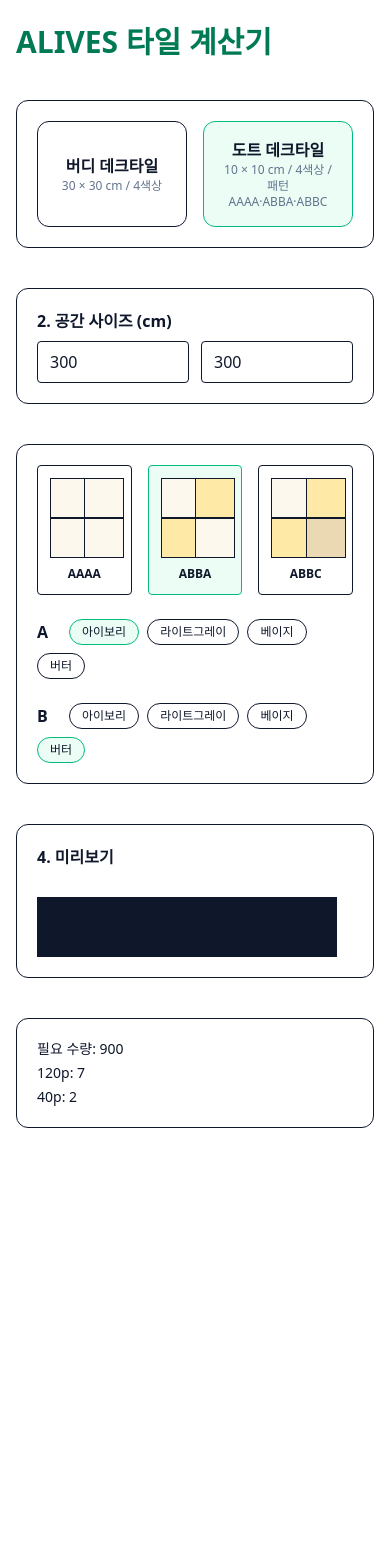
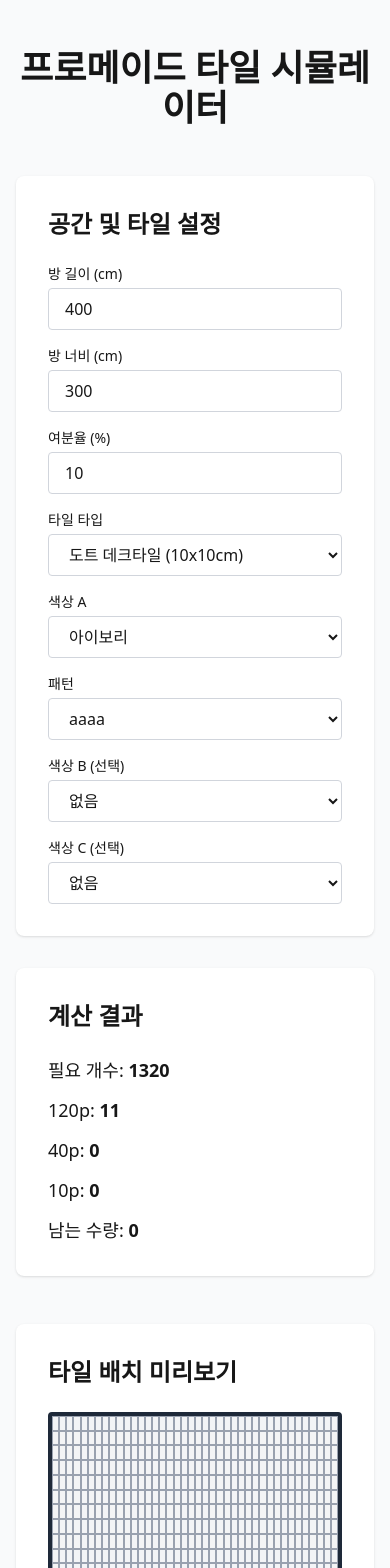
Before and after one commit to kimtwoo95-png/deck-tile-simulator-FINAL, a Next.js app: page / in a window 390 px wide. Shown: the top 1568 px of the page. Before the commit the page ends 1152 px from the top, so only its background shows below. Built offline with nearby package versions, Linux system fonts and the light colour scheme.

Commit message:
타일 시뮬레이터 업데이트: 버디/도트 타일 지원 + 패턴 기능 추가

```diff
--- a/app/page.tsx
+++ b/app/page.tsx
@@ -1,303 +1,252 @@
-"use client";
+'use client';
 
-import { useState } from "react";
+import { useState } from 'react';
 
-/* =========================================================
-   타입
-========================================================= */
-type ProductType = "buddy" | "dot";
-type BuddyColor = "ivory" | "lightgray" | "beige" | "butter";
-type DotColorKey = "ivory" | "lightgray" | "beige" | "butter";
-type DotPattern = "AAAA" | "ABBA" | "ABBC";
+export default function Page() {
+  const [roomLength, setRoomLength] = useState('400'); // 방 길이 (cm)
+  const [roomWidth, setRoomWidth] = useState('300');   // 방 너비 (cm)
+  const [wastePercent, setWastePercent] = useState('10'); // 여분율 (%)
+  const [tileType, setTileType] = useState('dot'); // 'dot' or 'buddy'
 
-/* =========================================================
-   색상 옵션
-========================================================= */
-const buddyColorOptions: {
-  key: BuddyColor;
-  label: string;
-  color: string;
-}[] = [
-  { key: "ivory", label: "아이보리", color: "#FDF8EE" },
-  { key: "lightgray", label: "라이트그레이", color: "#D4D4D8" },
-  { key: "beige", label: "베이지", color: "#EBD9B4" },
-  { key: "butter", label: "버터", color: "#FFE9A7" },
-];
+  // 색상 옵션
+  const colors = ['아이보리', '라이트 그레이', '베이지', '버터'];
+  const [colorA, setColorA] = useState(colors[0]);
+  const [colorB, setColorB] = useState('');
+  const [colorC, setColorC] = useState('');
 
-const dotColorOptions: {
-  key: DotColorKey;
-  label: string;
-  color: string;
-}[] = [
-  { key: "ivory", label: "아이보리", color: "#FDF8EE" },
-  { key: "lightgray", label: "라이트그레이", color: "#D4D4D8" },
-  { key: "beige", label: "베이지", color: "#EBD9B4" },
-  { key: "butter", label: "버터", color: "#FFE9A7" },
-];
+  // 패턴 (dot만)
+  const patterns = ['aaaa', 'abba', 'abbc'];
+  const [pattern, setPattern] = useState(patterns[0]);
 
-/* =========================================================
-   도트 패턴 (2×2)
-========================================================= */
-const dotPatternCells: Record<DotPattern, ("A" | "B" | "C")[]> = {
-  AAAA: ["A", "A", "A", "A"],
-  ABBA: ["A", "B", "B", "A"],
-  ABBC: ["A", "B", "B", "C"],
+  const colorMap: Record<string, string> = {
+    아이보리: 'bg-gray-100',
+    '라이트 그레이': 'bg-gray-300',
+    베이지: 'bg-yellow-100',
+    버터: 'bg-yellow-200',
   };
 
-/* =========================================================
-   박스 계산
-========================================================= */
-function calcPacks(total: number, sizes: number[]) {
-  const sorted = [...sizes].sort((a, b) => b - a);
-  const counts: Record<number, number> = {};
-  let remain = total;
+  // 타일 크기
+  const tileSize = tileType === 'dot' ? 10 : 30;
 
-  for (const s of sorted) {
-    counts[s] = Math.floor(remain / s);
-    remain -= counts[s] * s;
+  // 팩 크기
+  const packSizes = tileType === 'dot' ? [120, 40, 10] : [36, 9, 2]; // descending order
+
+  // 계산 로직
+  const l = parseFloat(roomLength) || 0;
+  const w = parseFloat(roomWidth) || 0;
+  const wasteRate = (parseFloat(wastePercent) || 10) / 100;
+
+  const tilesAlongLength = Math.ceil(l / tileSize);
+  const tilesAlongWidth = Math.ceil(w / tileSize);
+  const baseTiles = tilesAlongLength * tilesAlongWidth;
+  const required = Math.ceil(baseTiles * (1 + wasteRate));
+
+  // 최적 팩 조합 찾기 (min leftover, then min total packs)
+  let minLeftover = Infinity;
+  let minTotalPacks = Infinity;
+  let bestPackCounts = packSizes.reduce((acc, size) => ({ ...acc, [size]: 0 }), {});
+
+  const maxLarge = Math.ceil(required / packSizes[0]) + 5; // 여유
+  for (let p1 = 0; p1 <= maxLarge; p1++) {
+    const maxMed = Math.ceil((required - p1 * packSizes[0]) / packSizes[1]) + 5;
+    for (let p2 = 0; p2 <= maxMed; p2++) {
+      const remaining = required - (p1 * packSizes[0] + p2 * packSizes[1]);
+      let p3 = 0;
+      if (remaining > 0) {
+        p3 = Math.ceil(remaining / packSizes[2]);
+      }
+      const totalTiles = p1 * packSizes[0] + p2 * packSizes[1] + p3 * packSizes[2];
+      const leftover = totalTiles - required;
+
+      if (leftover >= 0) {
+        const totalPacks = p1 + p2 + p3;
+        if (leftover < minLeftover || (leftover === minLeftover && totalPacks < minTotalPacks)) {
+          minLeftover = leftover;
+          minTotalPacks = totalPacks;
+          bestPackCounts = {
+            [packSizes[0]]: p1,
+            [packSizes[1]]: p2,
+            [packSizes[2]]: p3,
+          };
+        }
+      }
+    }
   }
 
-  if (remain > 0) {
-    const smallest = sorted[sorted.length - 1];
-    counts[smallest] += 1;
+  // 미리보기 비율
+  const previewWidth = 600;
+  const previewHeight = l > 0 ? (w / l) * previewWidth : previewWidth * 0.75;
+
+  // 패턴 기반 색상 getter
+  const getTileColor = (row: number, col: number) => {
+    if (tileType !== 'dot') return colorMap[colorA] || 'bg-gray-200';
+
+    const pat = pattern.toLowerCase();
+    const modRow = row % 2;
+    const modCol = col % 2;
+
+    if (pat === 'aaaa') return colorMap[colorA] || 'bg-gray-200';
+    if (pat === 'abba') {
+      if (modRow === 0 && modCol === 0) return colorMap[colorA] || 'bg-gray-200';
+      if (modRow === 0 && modCol === 1) return colorMap[colorB] || colorMap[colorA];
+      if (modRow === 1 && modCol === 0) return colorMap[colorB] || colorMap[colorA];
+      if (modRow === 1 && modCol === 1) return colorMap[colorA] || 'bg-gray-200';
     }
+    if (pat === 'abbc') {
+      if (modRow === 0 && modCol === 0) return colorMap[colorA] || 'bg-gray-200';
+      if (modRow === 0 && modCol === 1) return colorMap[colorB] || colorMap[colorA];
+      if (modRow === 1 && modCol === 0) return colorMap[colorB] || colorMap[colorA];
+      if (modRow === 1 && modCol === 1) return colorMap[colorC] || colorMap[colorA];
+    }
+    return colorMap[colorA] || 'bg-gray-200';
+  };
 
-  const totalPieces = sorted.reduce(
-    (sum, s) => sum + s * (counts[s] || 0),
-    0
-  );
+  return (
+    <div className="min-h-screen bg-gray-50 py-12 px-4">
+      <div className="max-w-4xl mx-auto">
+        <h1 className="text-4xl font-bold text-center mb-12">프로메이드 타일 시뮬레이터</h1>
 
-  return {
-    counts,
-    totalPieces,
-    leftover: totalPieces - total,
-  };
-}
-
-/* =========================================================
-   메인
-========================================================= */
-export default function Page() {
-  const [productType, setProductType] = useState<ProductType>("dot");
-
-  const [widthCm, setWidthCm] = useState(300);
-  const [heightCm, setHeightCm] = useState(300);
-
-  const [buddyColor, setBuddyColor] = useState<BuddyColor>("ivory");
-
-  const [dotPattern, setDotPattern] = useState<DotPattern>("ABBA");
-  const [dotColorA, setDotColorA] = useState<DotColorKey>("ivory");
-  const [dotColorB, setDotColorB] = useState<DotColorKey>("butter");
-  const [dotColorC, setDotColorC] = useState<DotColorKey>("beige");
-
-  /* ---------------- 계산 ---------------- */
-  const buddyX = Math.ceil(widthCm / 30);
-  const buddyY = Math.ceil(heightCm / 30);
-  const buddyNeeded = buddyX * buddyY;
-  const buddyPack = calcPacks(buddyNeeded, [36, 9, 2]);
-
-  const dotX = Math.ceil(widthCm / 10);
-  const dotY = Math.ceil(heightCm / 10);
-  const dotNeeded = dotX * dotY;
-  const dotPack = calcPacks(dotNeeded, [120, 40]);
-
-  const previewX = Math.min(productType === "buddy" ? buddyX : dotX, 40);
-  const previewY = Math.min(productType === "buddy" ? buddyY : dotY, 40);
-
-  const colorMap = Object.fromEntries(
-    dotColorOptions.map((c) => [c.key, c.color])
-  ) as Record<DotColorKey, string>;
-
-  const getDotColor = (s: "A" | "B" | "C") =>
-    s === "A" ? colorMap[dotColorA] : s === "B" ? colorMap[dotColorB] : colorMap[dotColorC];
-
-  /* =========================================================
-     UI
-  ========================================================= */
-  return (
-    <div className="min-h-screen bg-white px-4 py-6 text-slate-900">
-      <div className="max-w-6xl mx-auto space-y-10">
-        <h1 className="text-3xl font-black text-emerald-700">
-          ALIVES 타일 계산기
-        </h1>
-
-        {/* 1. 제품 선택 */}
-        <section className="border rounded-xl p-5">
-          <div className="grid grid-cols-2 gap-4">
-            {(["buddy", "dot"] as ProductType[]).map((t) => (
-              <button
-                key={t}
-                onClick={() => setProductType(t)}
-                className={`border rounded-xl p-4 ${
-                  productType === t ? "bg-emerald-50 border-emerald-500" : ""
-                }`}
-              >
-                <div className="font-bold">{t === "buddy" ? "버디 데크타일" : "도트 데크타일"}</div>
-                <div className="text-xs text-slate-500">
-                  {t === "buddy"
-                    ? "30 × 30 cm / 4색상"
-                    : "10 × 10 cm / 4색상 / 패턴 AAAA·ABBA·ABBC"}
-                </div>
-              </button>
-            ))}
-          </div>
-        </section>
-
-        {/* 2. 사이즈 */}
-        <section className="border rounded-xl p-5">
-          <h2 className="font-semibold mb-2">2. 공간 사이즈 (cm)</h2>
-          <div className="flex gap-3">
+        {/* 입력 영역 */}
+        <div className="grid md:grid-cols-2 gap-8 mb-12">
+          <div className="bg-white p-8 rounded-lg shadow">
+            <h2 className="text-2xl font-semibold mb-6">공간 및 타일 설정</h2>
+            <div className="space-y-4">
+              <div>
+                <label className="block text-sm font-medium mb-1">방 길이 (cm)</label>
                 <input
                   type="number"
-              value={widthCm}
-              onChange={(e) => setWidthCm(+e.target.value)}
-              className="border rounded px-3 py-2 w-full"
+                  value={roomLength}
+                  onChange={(e) => setRoomLength(e.target.value)}
+                  className="w-full border border-gray-300 rounded px-4 py-2"
                 />
+              </div>
+              <div>
+                <label className="block text-sm font-medium mb-1">방 너비 (cm)</label>
                 <input
                   type="number"
-              value={heightCm}
-              onChange={(e) => setHeightCm(+e.target.value)}
-              className="border rounded px-3 py-2 w-full"
+                  value={roomWidth}
+                  onChange={(e) => setRoomWidth(e.target.value)}
+                  className="w-full border border-gray-300 rounded px-4 py-2"
                 />
               </div>
-        </section>
+              <div>
+                <label className="block text-sm font-medium mb-1">여분율 (%)</label>
+                <input
+                  type="number"
+                  value={wastePercent}
+                  onChange={(e) => setWastePercent(e.target.value)}
+                  className="w-full border border-gray-300 rounded px-4 py-2"
+                />
+              </div>
+              <div>
+                <label className="block text-sm font-medium mb-1">타일 타입</label>
+                <select
+                  value={tileType}
+                  onChange={(e) => setTileType(e.target.value)}
+                  className="w-full border border-gray-300 rounded px-4 py-2"
+                >
+                  <option value="dot">도트 데크타일 (10x10cm)</option>
+                  <option value="buddy">버디 데크타일 (30x30cm)</option>
+                </select>
+              </div>
+              <div>
+                <label className="block text-sm font-medium mb-1">색상 A</label>
+                <select
+                  value={colorA}
+                  onChange={(e) => setColorA(e.target.value)}
+                  className="w-full border border-gray-300 rounded px-4 py-2"
+                >
+                  {colors.map(c => <option key={c}>{c}</option>)}
+                </select>
+              </div>
+              {tileType === 'dot' && (
+                <>
+                  <div>
+                    <label className="block text-sm font-medium mb-1">패턴</label>
+                    <select
+                      value={pattern}
+                      onChange={(e) => setPattern(e.target.value)}
+                      className="w-full border border-gray-300 rounded px-4 py-2"
+                    >
+                      {patterns.map(p => <option key={p}>{p}</option>)}
+                    </select>
+                  </div>
+                  <div>
+                    <label className="block text-sm font-medium mb-1">색상 B (선택)</label>
+                    <select
+                      value={colorB}
+                      onChange={(e) => setColorB(e.target.value)}
+                      className="w-full border border-gray-300 rounded px-4 py-2"
+                    >
+                      <option value="">없음</option>
+                      {colors.map(c => <option key={c}>{c}</option>)}
+                    </select>
+                  </div>
+                  <div>
+                    <label className="block text-sm font-medium mb-1">색상 C (선택)</label>
+                    <select
+                      value={colorC}
+                      onChange={(e) => setColorC(e.target.value)}
+                      className="w-full border border-gray-300 rounded px-4 py-2"
+                    >
+                      <option value="">없음</option>
+                      {colors.map(c => <option key={c}>{c}</option>)}
+                    </select>
+                  </div>
+                </>
+              )}
+            </div>
+          </div>
 
-        {/* 3. 옵션 */}
-        <section className="border rounded-xl p-5 space-y-6">
-          {productType === "buddy" && (
-            <div className="grid grid-cols-2 gap-3">
-              {buddyColorOptions.map((c) => (
-                <button
-                  key={c.key}
-                  onClick={() => setBuddyColor(c.key)}
-                  className={`border rounded p-3 ${
-                    buddyColor === c.key ? "border-emerald-500" : ""
-                  }`}
+          {/* 결과 영역 */}
+          <div className="bg-white p-8 rounded-lg shadow">
+            <h2 className="text-2xl font-semibold mb-6">계산 결과</h2>
+            <div className="text-lg space-y-3">
+              <div>필요 개수: <span className="font-bold">{required}</span></div>
+              {packSizes.map(size => (
+                <div key={size}>{size}p: <span className="font-bold">{bestPackCounts[size]}</span></div>
+              ))}
+              <div>남는 수량: <span className="font-bold">{minLeftover}</span></div>
+            </div>
+          </div>
+        </div>
+
+        {/* 배치 미리보기 */}
+        {l > 0 && w > 0 && (
+          <div className="bg-white p-8 rounded-lg shadow">
+            <h2 className="text-2xl font-semibold mb-6">타일 배치 미리보기</h2>
+            <div className="flex justify-center">
+              <div
+                className="border-4 border-gray-800 rounded overflow-hidden"
+                style={{ width: `${previewWidth}px`, height: `${previewHeight}px` }}
               >
                 <div
-                    className="h-10 border"
-                    style={{ backgroundColor: c.color }}
-                  />
-                  <div className="text-sm mt-1">{c.label}</div>
-                </button>
-              ))}
-            </div>
-          )}
-
-          {productType === "dot" && (
-            <>
-              <div className="grid grid-cols-3 gap-4">
-                {(Object.keys(dotPatternCells) as DotPattern[]).map((p) => (
-                  <button
-                    key={p}
-                    onClick={() => setDotPattern(p)}
-                    className={`border rounded p-3 ${
-                      dotPattern === p ? "border-emerald-500 bg-emerald-50" : ""
-                    }`}
-                  >
-                    <div className="grid grid-cols-2">
-                      {dotPatternCells[p].map((s, i) => (
-                        <div
-                          key={i}
-                          className="w-10 h-10 border"
-                          style={{ backgroundColor: getDotColor(s) }}
-                        />
-                      ))}
-                    </div>
-                    <div className="text-xs mt-2 font-semibold">{p}</div>
-                  </button>
-                ))}
-              </div>
-
-              {([
-                { label: "A", value: dotColorA, set: setDotColorA },
-                { label: "B", value: dotColorB, set: setDotColorB },
-                ...(dotPattern === "ABBC"
-                  ? [{ label: "C", value: dotColorC, set: setDotColorC }]
-                  : []),
-              ] as {
-                label: "A" | "B" | "C";
-                value: DotColorKey;
-                set: (v: DotColorKey) => void;
-              }[]).map(({ label, value, set }) => (
-                <div key={label} className="flex items-center gap-2 flex-wrap">
-                  <span className="w-6 font-bold">{label}</span>
-                  {dotColorOptions.map((c) => (
-                    <button
-                      key={c.key + label}
-                      onClick={() => set(c.key)}
-                      className={`border rounded-full px-3 py-1 text-xs ${
-                        value === c.key ? "border-emerald-500 bg-emerald-50" : ""
-                      }`}
-                    >
-                      {c.label}
-                    </button>
-                  ))}
-                </div>
-              ))}
-            </>
-          )}
-        </section>
-
-        {/* 4. 미리보기 */}
-        <section className="border rounded-xl p-5">
-          <h2 className="font-semibold mb-3">4. 미리보기</h2>
-
-          <div
-            className="inline-grid"
                   style={{
-              gridTemplateColumns: `repeat(${previewX}, ${
-                productType === "buddy" ? "20px" : "10px"
-              })`,
+                    display: 'grid',
+                    gridTemplateColumns: `repeat(${tilesAlongLength}, 1fr)`,
+                    gridTemplateRows: `repeat(${tilesAlongWidth}, 1fr)`,
+                    width: '100%',
+                    height: '100%',
                   }}
                 >
-            {Array.from({ length: previewX * previewY }).map((_, i) => {
-              if (productType === "buddy") {
+                  {Array.from({ length: tilesAlongLength * tilesAlongWidth }).map((_, idx) => {
+                    const row = Math.floor(idx / tilesAlongLength);
+                    const col = idx % tilesAlongLength;
                     return (
                       <div
-                    key={i}
-                    className="border"
-                    style={{
-                      backgroundColor:
-                        buddyColorOptions.find((b) => b.key === buddyColor)
-                          ?.color,
-                    }}
-                  />
-                );
-              }
-              const x = i % previewX;
-              const y = Math.floor(i / previewX);
-              const idx = (y % 2) * 2 + (x % 2);
-              const s = dotPatternCells[dotPattern][idx];
-              return (
-                <div
-                  key={i}
-                  className="border"
-                  style={{ backgroundColor: getDotColor(s) }}
+                        key={idx}
+                        className={`border border-gray-400 ${getTileColor(row, col)}`}
                       />
                     );
                   })}
                 </div>
-        </section>
-
-        {/* 5. 수량 */}
-        <section className="border rounded-xl p-5 text-sm space-y-1">
-          {productType === "buddy" && (
-            <>
-              <div>필요 수량: {buddyNeeded}</div>
-              <div>36p: {buddyPack.counts[36] || 0}</div>
-              <div>9p: {buddyPack.counts[9] || 0}</div>
-              <div>2p: {buddyPack.counts[2] || 0}</div>
-            </>
+              </div>
+            </div>
+            <p className="text-center mt-4 text-gray-600">
+              가로 {tilesAlongLength}개 × 세로 {tilesAlongWidth}개 = 총 {baseTiles}장 (절단 포함)
+            </p>
+          </div>
         )}
-          {productType === "dot" && (
-            <>
-              <div>필요 수량: {dotNeeded}</div>
-              <div>120p: {dotPack.counts[120] || 0}</div>
-              <div>40p: {dotPack.counts[40] || 0}</div>
-            </>
-          )}
-        </section>
       </div>
     </div>
   );
```
Lines whose indentation alone changed are shown as unchanged.
